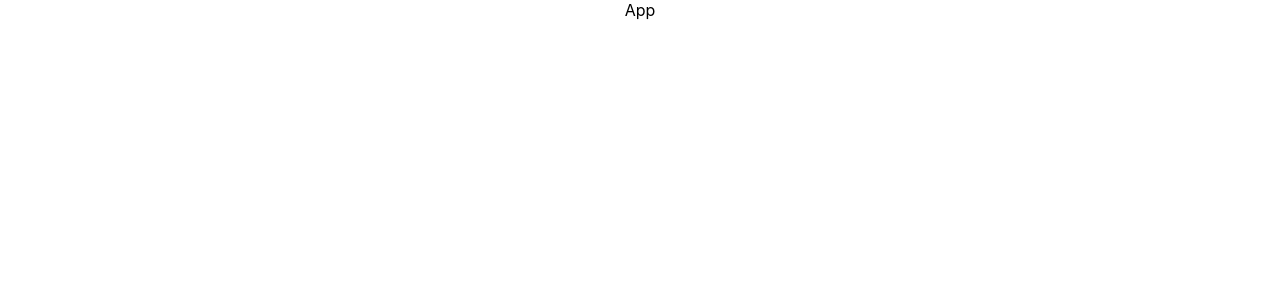
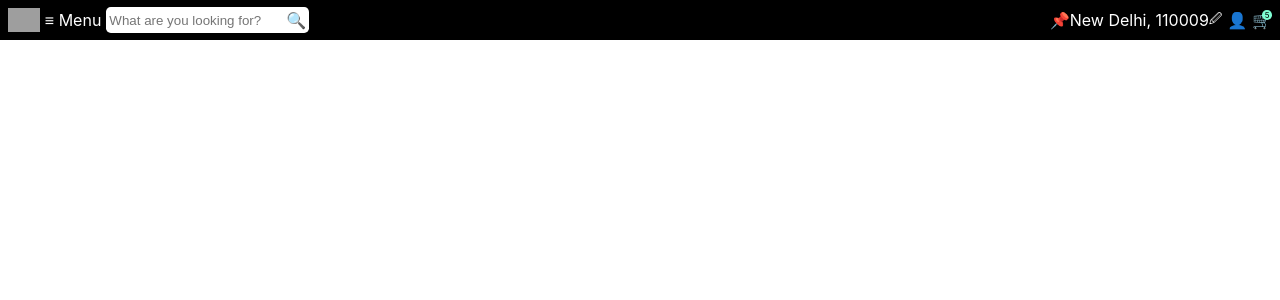
Before and after one commit to murtraja/Bewakoof-Store-Clone---React-Project-1---s2cma2vvfxw2, a React (Create React App) app: page / in a window 1280 px wide. Shown: the top 300 px of the page. Built offline with nearby package versions, Linux system fonts and the light colour scheme; grey boxes are pictures that could not be loaded.

Commit message:
initial commit

```diff
--- a/src/components/App.js
+++ b/src/components/App.js
@@ -1,7 +1,33 @@
 import "../styles/App.css";
 
 function App() {
-  return <div className="App">App</div>;
+  return (
+    <div>
+      <nav>
+        <div className="nav">
+          <div className="navLeft">
+            <img src="https://media-ik.croma.com/prod/https://media.croma.com/image/upload/v1637759004/Croma%20Assets/CMS/Category%20icon/Final%20icon/Croma_Logo_acrkvn.svg" />
+            <div>
+              <span>≡</span> Menu
+            </div>
+            <div className="navSearch">
+              <input type="text" placeholder="What are you looking for?" />
+              <div>🔍</div>
+            </div>
+          </div>
+          <div className="navRight">
+            <div className="navAddress">
+              <div>📌</div>
+              <div>New Delhi, 110009</div>
+              <div className="navAddressPencil">🖉</div>
+            </div>
+            <div>👤</div>
+            <div className="navCart">🛒</div>
+          </div>
+        </div>
+      </nav>
+    </div>
+  );
 }
 
 export default App;
--- a/src/styles/App.css
+++ b/src/styles/App.css
@@ -1,38 +1,64 @@
-.App {
+* {
+  margin: 0;
+  padding: 0;
+  box-sizing: border-box;
+}
+.nav {
+  background-color: black;
+  height: 2.5rem;
+  /* width: 100%; */
+  color: white;
+  display: flex;
+  justify-content: space-between;
+  align-items: center;
+  padding: 0.5rem;
+}
+.navLeft {
+  display: flex;
+  justify-content: space-around;
+  align-items: center;
+  height: 100%;
+  gap: 0.3rem;
+}
+.navLeft > img {
+  height: 1.5rem;
+}
+.navSearch {
+  display: flex;
+  background-color: white;
+  padding: 0.2rem;
+  border-radius: 0.3rem;
+}
+.navSearch > input {
+  border: 0;
+  outline: 0;
+}
+.navAddress {
+  display: flex;
+  align-items: center;
+}
+.navAddressPencil {
+  font-size: 0.8rem;
+}
+.navRight {
+  display: flex;
+  gap: 0.3rem;
+  height: 100%;
+  align-items: center;
+}
+.navCart {
+  position: relative;
+  /* border: 1px solid white; */
+}
+.navCart::before {
+  content: "5";
+  position: absolute;
+  font-size: 0.5rem;
+  height: 0.6rem;
+  width: 0.6rem;
+  background-color: aquamarine;
   text-align: center;
+  border-radius: 0.3rem;
+  color: black;
+  right: 0;
 }
-
-.App-logo {
-  height: 40vmin;
-  pointer-events: none;
-}
-
-@media (prefers-reduced-motion: no-preference) {
-  .App-logo {
-    animation: App-logo-spin infinite 20s linear;
-  }
-}
-
-.App-header {
-  background-color: #282c34;
-  min-height: 100vh;
-  display: flex;
-  flex-direction: column;
-  align-items: center;
-  justify-content: center;
-  font-size: calc(10px + 2vmin);
-  color: white;
-}
-
-.App-link {
-  color: #61dafb;
-}
-
-@keyframes App-logo-spin {
-  from {
-    transform: rotate(0deg);
-  }
-  to {
-    transform: rotate(360deg);
-  }
-}
```
